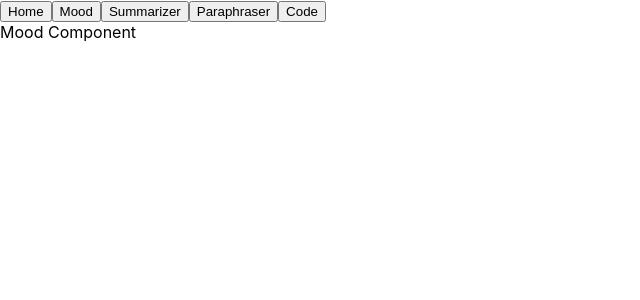
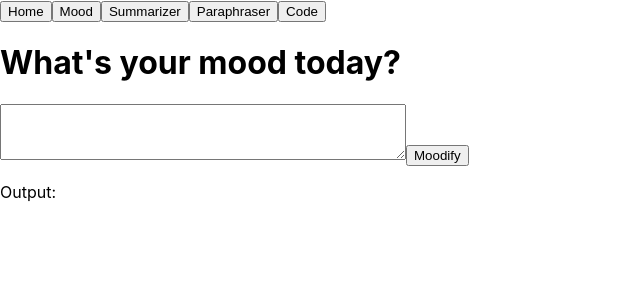
Before and after one commit to ralphcristofer/comp318-openai-project, a React (Create React App) app: page / in a window 1280 px wide. Both pictures are taken after a click on the button "Mood". Shown: the top 300 px of the page, without its empty margins (0-640 px from the left). Built offline with nearby package versions, Linux system fonts and the light colour scheme.

Commit message:
Updating components

```diff
--- a/src/components/Code.js
+++ b/src/components/Code.js
@@ -1,7 +1,47 @@
-import React from 'react';
+import React, { useState } from "react";
 
+// Code Component is responsible for interfacing with OpenAI API to generate codes based on user input
 function Code() {
-    return <div>Code Component</div>
-}
+  // useState hook to manage the input text from the user
+  const [inputText, setInputText] = useState('');
+  // userState hook to store the output text received from the OpenAI API
+  const [outputText, setOutputText] = useState('');
+
+  // Event hanlder for input text change
+  const handleInputChange = (e) => {
+    setInputText(e.target.value);
+  };
+
+  // Event handler for button click to trigger the code
+  const handleButtonClick = async () => {
+    // Send POST request to backend '/code' endpoint
+    const respose = await fetch('/code', {
+      method: 'POST',
+      headers: {
+        // Set content type to JSON
+        'Content-Type': 'application/json',
+      },
+      // Send the user's text input as the request body
+      body: JSON.stringify({ prompt: inputText}),
+    });
+    // Parse the JSON response from the server
+    const data = await respose.json();
+    // Update the outputText state with the generated code
+    setOutputText(data.result);
+  };
+
+  // Render the Summarizer component UI
+  return (
+    <div className="container">
+      <h1>Ask something about coding</h1>
+      <textarea value={inputText} onChange={handleInputChange} className="input-field" style={{height: '100px', width: '400px'}} />
+      <button onClickCapture={handleButtonClick} className="button">Code It</button>
+      <div className="output">
+        <p>Output:</p>
+        <p>{outputText}</p>
+      </div>
+    </div>
+  );
+};
 
 export default Code;
--- a/src/components/Mood.js
+++ b/src/components/Mood.js
@@ -1,7 +1,47 @@
-import React from 'react';
+import React, { useState } from "react";
 
+// Mood Component is responsible for interfacing with OpenAI API to generate emojis based on user input
 function Mood() {
-    return <div>Mood Component</div>
-}
+  // useState hook to manage the input text from the user
+  const [inputText, setInputText] = useState('');
+  // userState hook to store the output text received from the OpenAI API
+  const [outputText, setOutputText] = useState('');
+
+  // Event hanlder for input text change
+  const handleInputChange = (e) => {
+    setInputText(e.target.value);
+  };
+
+  // Event handler for button click to trigger the generate emojis
+  const handleButtonClick = async () => {
+    // Send POST request to backend '/mood' endpoint
+    const respose = await fetch('/mood', {
+      method: 'POST',
+      headers: {
+        // Set content type to JSON
+        'Content-Type': 'application/json',
+      },
+      // Send the user's text input as the request body
+      body: JSON.stringify({ prompt: inputText}),
+    });
+    // Parse the JSON response from the server
+    const data = await respose.json();
+    // Update the outputText state with the emojis
+    setOutputText(data.result);
+  };
+
+  // Render the Mood component UI
+  return (
+    <div className="container">
+      <h1>What's your mood today?</h1>
+      <textarea value={inputText} onChange={handleInputChange} className="input-field" style={{height: '50px', width: '400px'}} />
+      <button onClickCapture={handleButtonClick} className="button">Moodify</button>
+      <div className="output">
+        <p>Output:</p>
+        <p>{outputText}</p>
+      </div>
+    </div>
+  );
+};
 
 export default Mood;
--- a/src/components/Paraphraser.js
+++ b/src/components/Paraphraser.js
@@ -1,7 +1,47 @@
-import React from 'react';
+import React, { useState } from "react";
 
+// Paraphraser Component is responsible for interfacing with OpenAI API to paraphrase text based on user input
 function Paraphraser() {
-    return <div>Paraphraser Component</div>
-}
+  // useState hook to manage the input text from the user
+  const [inputText, setInputText] = useState('');
+  // userState hook to store the output text received from the OpenAI API
+  const [outputText, setOutputText] = useState('');
+
+  // Event hanlder for input text change
+  const handleInputChange = (e) => {
+    setInputText(e.target.value);
+  };
+
+  // Event handler for button click to trigger the paraphrase
+  const handleButtonClick = async () => {
+    // Send POST request to backend '/paraphraser' endpoint
+    const respose = await fetch('/paraphraser', {
+      method: 'POST',
+      headers: {
+        // Set content type to JSON
+        'Content-Type': 'application/json',
+      },
+      // Send the user's text input as the request body
+      body: JSON.stringify({ prompt: inputText}),
+    });
+    // Parse the JSON response from the server
+    const data = await respose.json();
+    // Update the outputText state with the summarized text
+    setOutputText(data.result);
+  };
+
+  // Render the Paraphraser component UI
+  return (
+    <div className="container">
+      <h1>Paraphrase</h1>
+      <textarea value={inputText} onChange={handleInputChange} className="input-field" style={{height: '200px', width: '400px'}} />
+      <button onClickCapture={handleButtonClick} className="button">Paraphrase</button>
+      <div className="output">
+        <p>Output:</p>
+        <p>{outputText}</p>
+      </div>
+    </div>
+  );
+};
 
 export default Paraphraser;
--- a/src/components/Summarizer.js
+++ b/src/components/Summarizer.js
@@ -1,6 +1,6 @@
 import React, { useState } from "react";
 
-// Generate Component is responsible for interfacing with OpenAI API to generate text based on user input
+// Summarizer Component is responsible for interfacing with OpenAI API to generate text based on user input
 function Summarizer() {
   // useState hook to manage the input text from the user
   const [inputText, setInputText] = useState('');
@@ -14,7 +14,7 @@ function Summarizer() {
 
   // Event handler for button click to trigger the generation
   const handleButtonClick = async () => {
-    // Send POST request to backend '/generate' endpoint
+    // Send POST request to backend '/summarizer' endpoint
     const respose = await fetch('/summarizer', {
       method: 'POST',
       headers: {
@@ -26,16 +26,16 @@ function Summarizer() {
     });
     // Parse the JSON response from the server
     const data = await respose.json();
-    // Update the outputText state with the generated text
+    // Update the outputText state with the summarized text
     setOutputText(data.result);
   };
 
-  // Render the Generate component UI
+  // Render the Summarizer component UI
   return (
     <div className="container">
-      <h1>Generate</h1>
-      <input type="text" value={inputText} onChange={handleInputChange} className="input-field" />
-      <button onClickCapture={handleButtonClick} className="button">Generate</button>
+      <h1>Summarizer</h1>
+      <textarea value={inputText} onChange={handleInputChange} className="input-field" style={{height: '200px', width: '400px'}} />
+      <button onClickCapture={handleButtonClick} className="button">Summarize</button>
       <div className="output">
         <p>Output:</p>
         <p>{outputText}</p>
```
